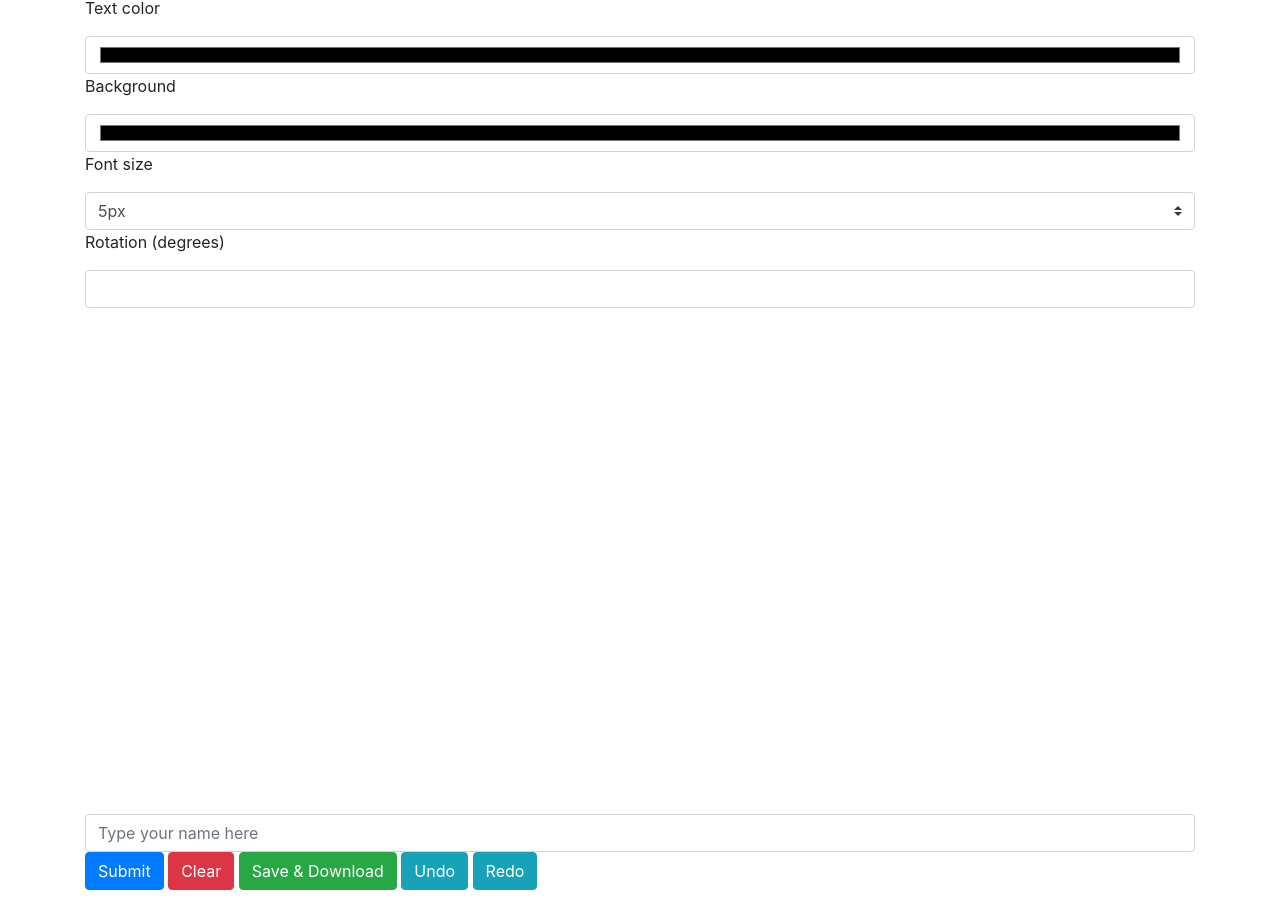
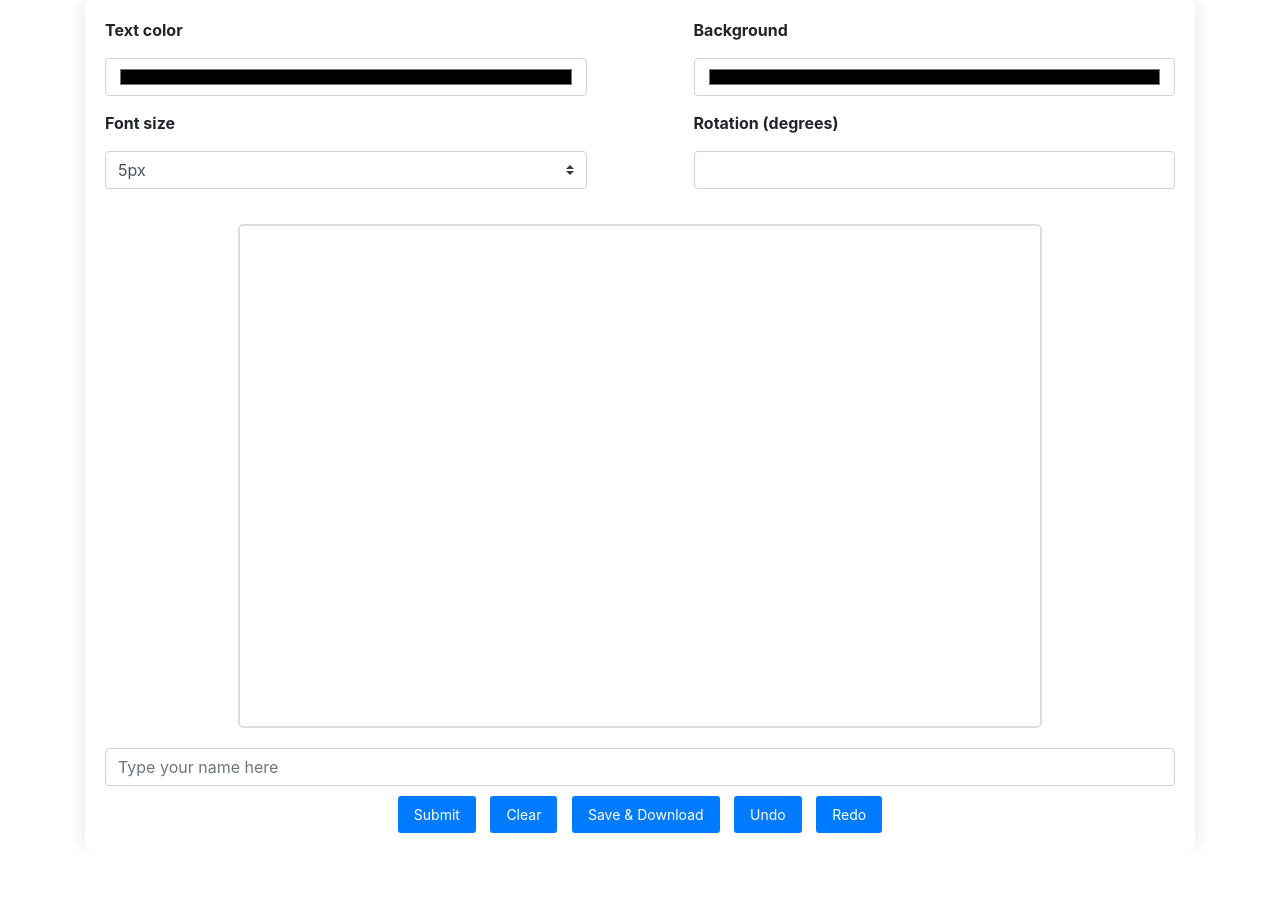
Before and after one commit to prakash10320/Signature-App, a plain HTML site: page index.html in a window 1280 px wide. Shown: the part 80-990 px from the top of the page. After the commit the page ends 933 px from the top, so only its background shows below. Drawn offline with nearby package versions, Linux system fonts and the light colour scheme.

Commit message:
Update index.css

```diff
--- a/style.css
+++ b/style.css
@@ -1,35 +1,55 @@
 /* General Styles */
-.container {
-    width: 100%;
-    max-width: 100%;
-    padding: 20px;
-    box-sizing: border-box;
+body {
+    background-color: #f8f9fa;
 }
 
-.canvas {
-    max-width: 100%;
-    height: auto;
-    border: 2px solid #333; /* Change border color */
+.title {
+    text-align: center;
+    margin-bottom: 30px;
 }
 
-.block {
-    margin-bottom: 10px;
-    width: 100%;
-    background-color: #f0f0f0; /* Change background color */
-    padding: 10px;
+.signature-block {
+    background-color: #fff;
+    border-radius: 10px;
+    padding: 20px;
+    box-shadow: 0 0 20px rgba(0, 0, 0, 0.1);
+}
+
+.options {
+    display: flex;
+    flex-wrap: wrap;
+    justify-content: space-between;
+}
+
+.option {
+    width: 45%;
+    margin-bottom: 15px;
+}
+
+.option-label {
+    font-weight: bold;
+}
+
+.signature-canvas {
+    display: block;
+    margin: 20px auto;
+    border: 2px solid #ddd;
     border-radius: 5px;
 }
 
-.bottom {
-    display: flex;
-    flex-wrap: wrap;
-    justify-content: space-around;
+.buttons {
+    text-align: center;
+    margin-top: 20px;
 }
 
-.bottom > button {
-    margin: 5px;
-    background-color: #007bff; /* Change button background color */
-    color: #fff; /* Change button text color */
+.buttons input[type="text"] {
+    margin-bottom: 10px;
+}
+
+.buttons button {
+    margin: 0 5px;
+    background-color: #007bff;
+    color: #fff;
     border: none;
     border-radius: 3px;
     padding: 8px 16px;
@@ -38,32 +58,21 @@
     transition: background-color 0.3s ease;
 }
 
-.bottom > button:hover {
-    background-color: #0056b3; /* Change button background color on hover */
+.buttons button:hover {
+    background-color: #0056b3;
 }
 
-/* Desktop Styles */
-@media (min-width: 768px) {
-    .block {
-        width: 30%;
+/* Responsive Styles */
+@media (max-width: 768px) {
+    .option {
+        width: 100%;
     }
 }
 
-/* Tablet Styles */
-@media (max-width: 767px) {
-    .block {
-        width: 48%;
+/* Add responsive styles here */
+@media (max-width: 768px) {
+    .signature-canvas {
+        width: 100%;
+        height: auto;
     }
 }
-
-/* Mobile Styles */
-@media (max-width: 575px) {
-    .block {
-        width: 100%;
-    }
-
-    .bottom {
-        flex-direction: column;
-        align-items: center;
-    }
-}
```
